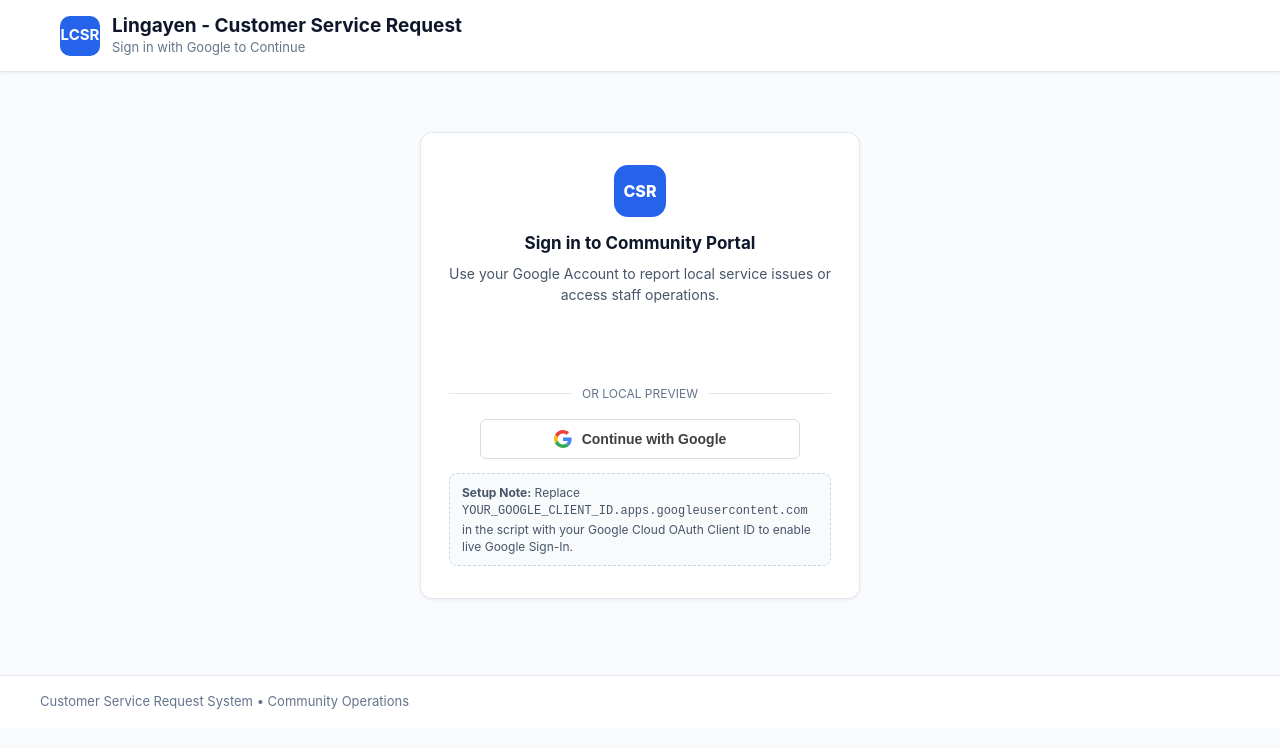
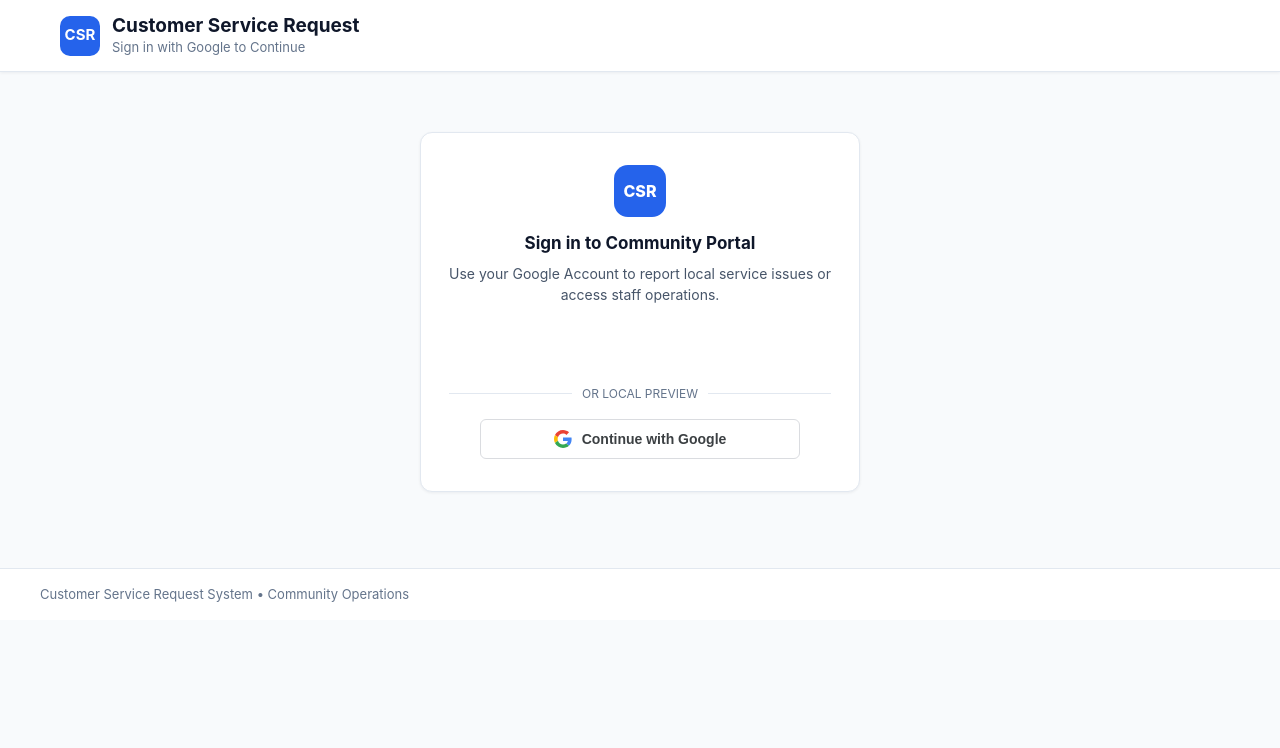
Before and after one commit to ajrys01/Community-Service-Request, a plain HTML site: page index.html in a window 1280 px wide. Drawn offline with Linux system fonts and the light colour scheme; no server answers.

Commit message:
Add files via upload

```diff
--- a/index.html
+++ b/index.html
@@ -15,9 +15,9 @@
   <header class="site-header">
     <div class="header-container">
       <div class="brand-group">
-        <div class="brand-badge" aria-hidden="true">LCSR</div>
+        <div class="brand-badge" aria-hidden="true">CSR</div>
         <div>
-          <h1 class="brand-title">Lingayen - Customer Service Request</h1>
+          <h1 class="brand-title">Customer Service Request</h1>
           <p class="brand-subtitle" id="header-context-label">Sign in with Google to Continue</p>
         </div>
       </div>
@@ -75,9 +75,6 @@
               <span>Continue with Google</span>
             </button>
 
-            <div class="config-note" id="google-client-warning">
-              <strong>Setup Note:</strong> Replace <code>YOUR_GOOGLE_CLIENT_ID.apps.googleusercontent.com</code> in the script with your Google Cloud OAuth Client ID to enable live Google Sign-In.
-            </div>
           </div>
         </div>
       </div>
```
